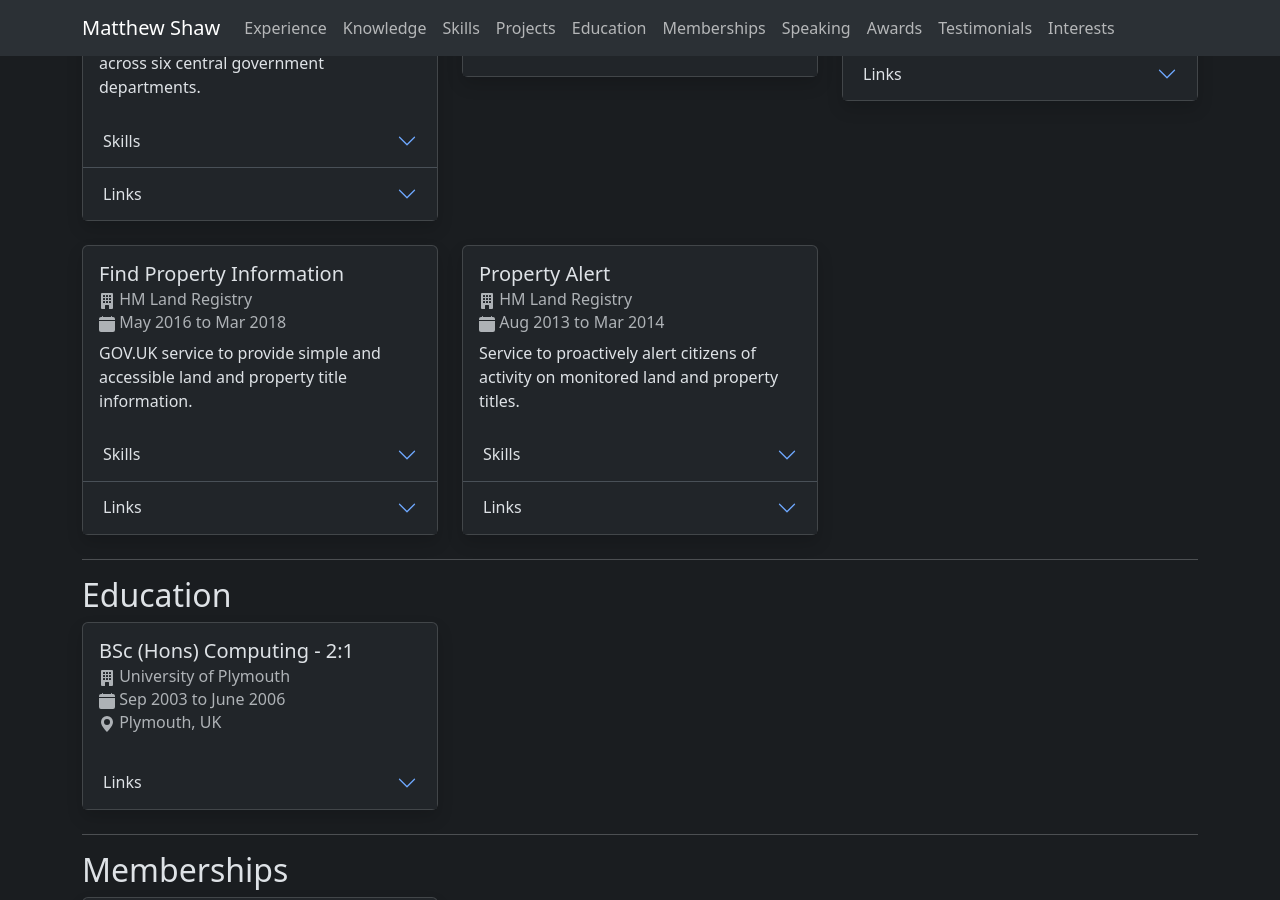
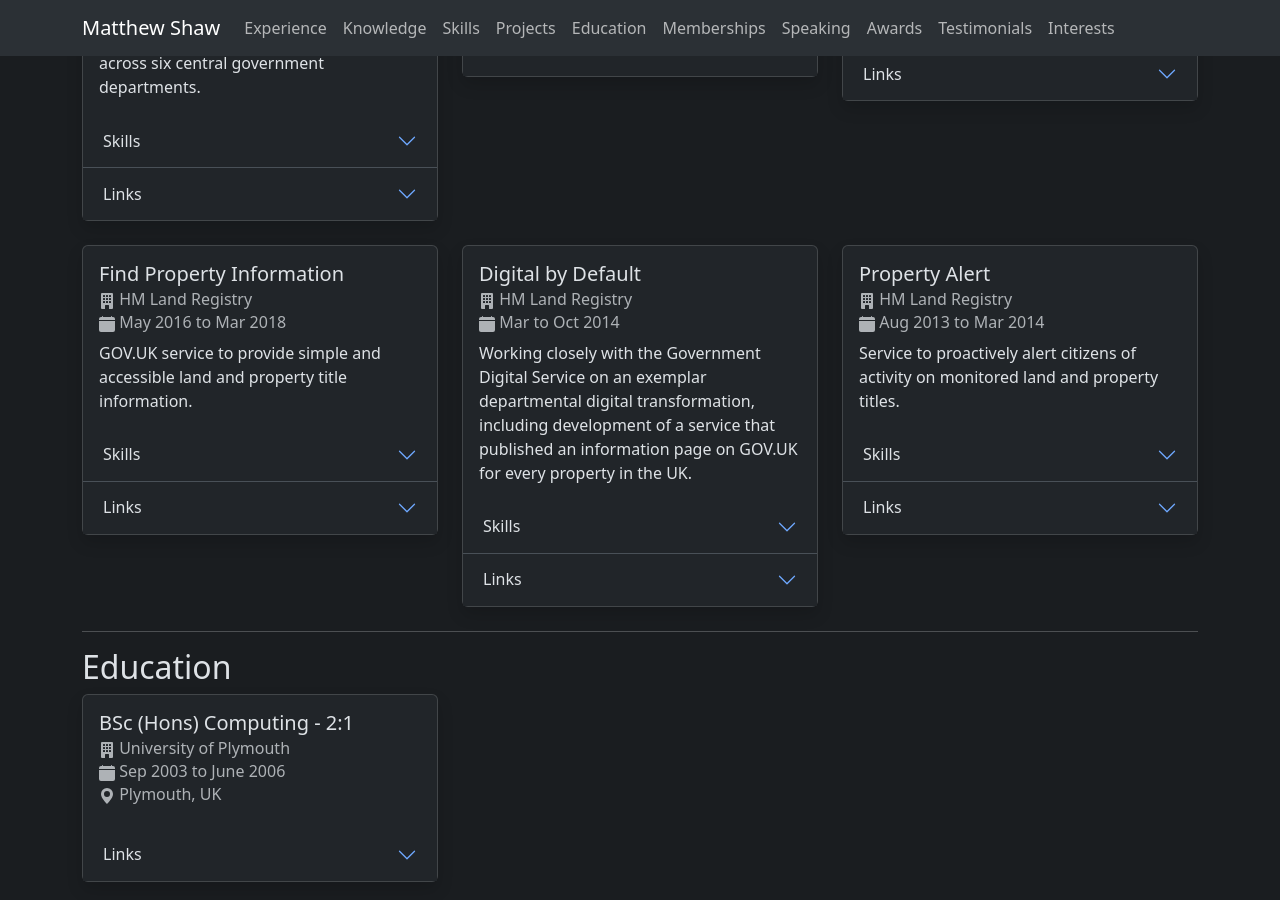
Before and after one commit to matthew-shaw/matthew-shaw.github.io, a Jekyll site: the page built from index.html, in a window 1280 px wide and 900 px high, scrolled down 2882 px. Built offline with Jekyll 4.4.1, drawn with Linux system fonts in a browser that asks for light colours.

Commit message:
add digital by default

```diff
--- a/_data/cv.yaml
+++ b/_data/cv.yaml
@@ -113,6 +113,28 @@
       - Scrum
       - Test-driven development
       - GitLab
+  - title: Digital by Default
+    organisation: HM Land Registry
+    date: Mar to Oct 2014
+    description: Working closely with the Government Digital Service on an exemplar departmental digital transformation, including development of a service that published an information page on GOV.UK for every property in the UK.
+    links:
+      - url: https://webarchive.nationalarchives.gov.uk/ukgwa/20171130164640/http://blog.landregistry.gov.uk/new-digital-services-working-alpha/
+        text: Alpha blog post
+      - url: https://webarchive.nationalarchives.gov.uk/ukgwa/20171130163442/http://blog.landregistry.gov.uk/digital-land-registry-completing-concept/
+        text: Discovery blog post
+    skills:
+      - Agile development
+      - Docker
+      - Flask
+      - GitHub
+      - Heroku
+      - Jinja
+      - Microservices
+      - PostGIS
+      - Postgres
+      - Python
+      - RESTful APIs
+      - Test-driven development
   - title: Property Alert
     organisation: HM Land Registry
     date: Aug 2013 to Mar 2014
```
